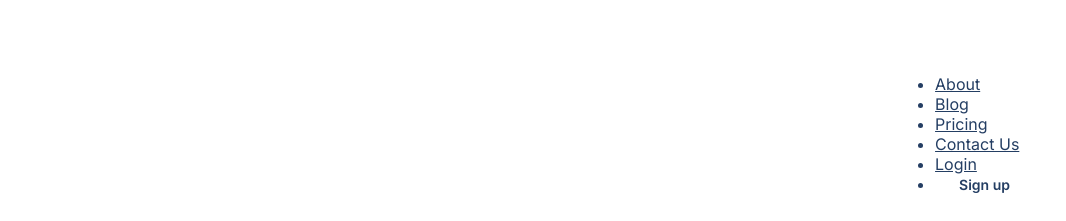
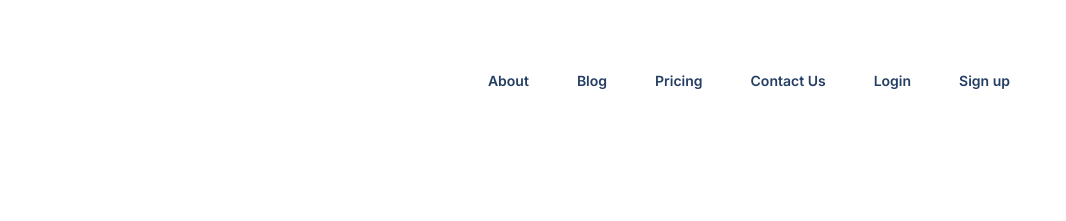
Before and after one commit to kadygump/final-project-m3, a plain HTML site: page index.html in a window 1280 px wide. Shown: the top 221 px of the page, 214-1280 px from the left. Drawn offline with Linux system fonts and the light colour scheme.

Commit message:
latest changes

```diff
--- a/index.html
+++ b/index.html
@@ -20,16 +20,14 @@
                 <img src="./assets/logo.2c489fc453a1783cbadacf914efa3df6.svg" alt="treact" class="nav__logo">
                 <span class="logo-text"><b>Treact</b></span>
                 </div>
-                <nav class="nav__links">
-                    <ul>
-                        <li><a href="#">About</a></li>
-                        <li><a href="#">Blog</a></li>
-                        <li><a href="#">Pricing</a></li>
-                        <li><a href="#">Contact Us</a></li>
-                        <li><a href="#">Login</a></li>
-                        <li><a href="#" class="nav__link nav__link--primary">Sign up</a></li>
-                    </ul>
-                </nav>
+                <div class="nav__links">
+                        <a href="#" class="nav__link">About</a>
+                        <a href="#"class="nav__link">Blog</a>
+                        <a href="#"class="nav__link">Pricing</a>
+                        <a href="#"class="nav__link">Contact Us</a>
+                        <a href="#"class="nav__link">Login</a>
+                        <a href="#" class="nav__link nav__link--primary">Sign up</a>
+                   </div>
                 <button class="btn__menu" onclick="openMenu()">
                     <svg xmlns="http://www.w3.org/2000/svg" width="24" height="24" viewBox="0 0 24 24" fill="none"
                         stroke="currentColor" stroke-width="2" stroke-linecap="round" stroke-linejoin="round"
```
